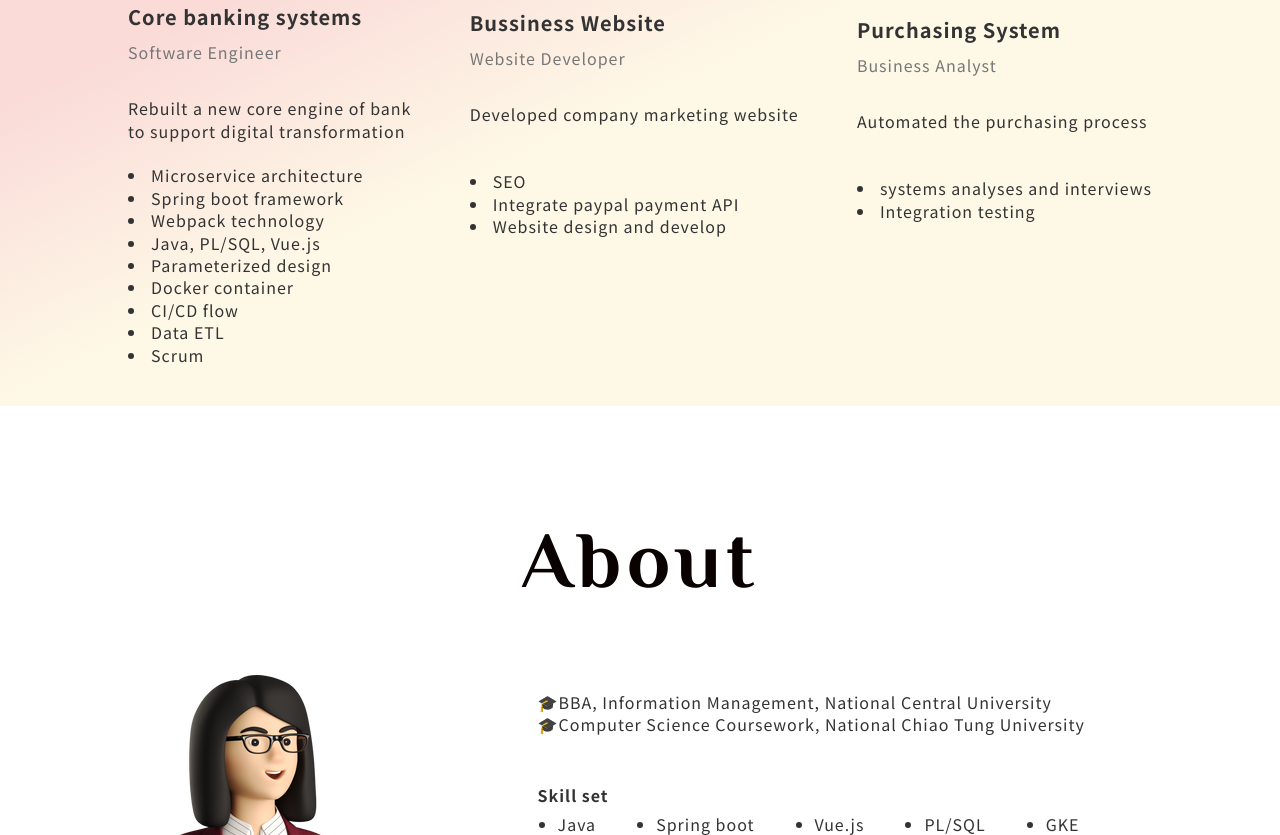
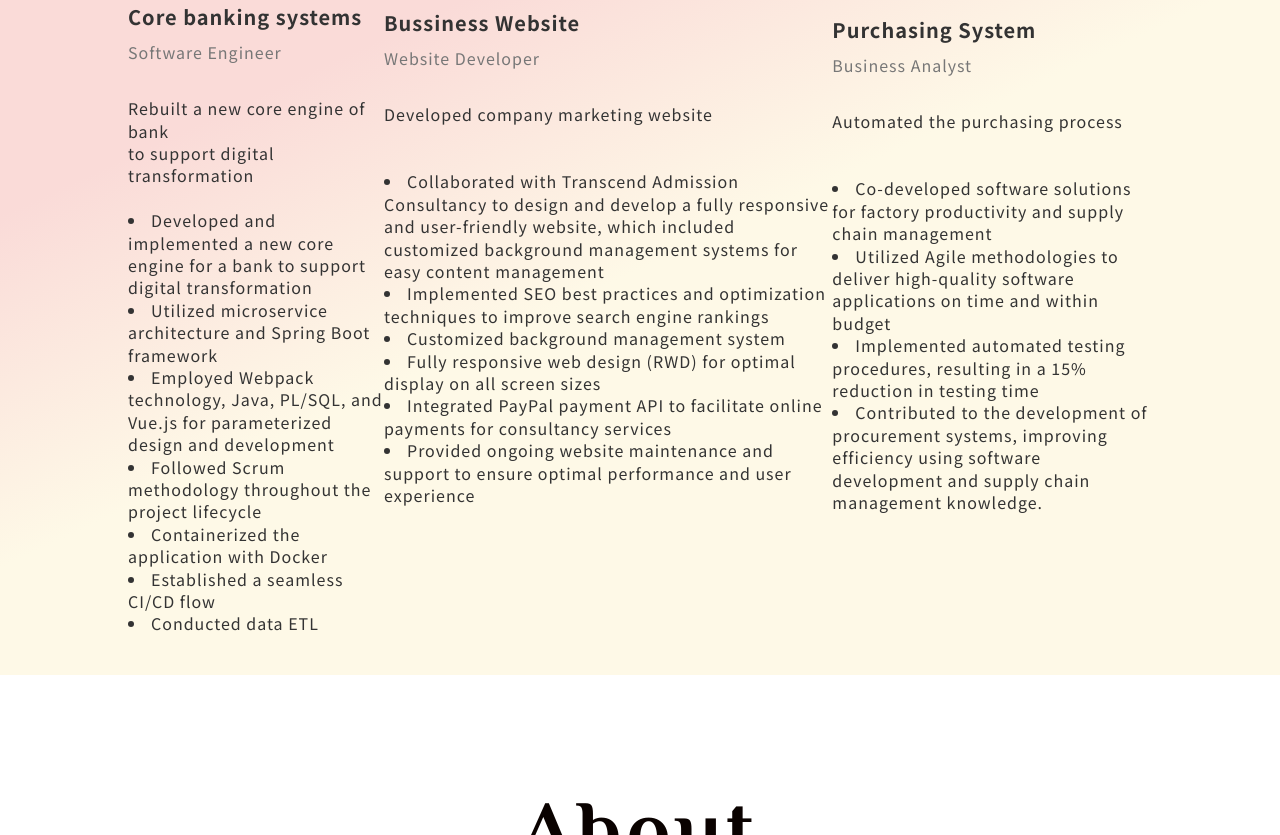
Before and after one commit to WinnieLinshi/WinnieLinshi.github.io, a plain HTML site: page index.html in a window 1280 px wide. Shown: the part 1179-2014 px from the top of the page. Drawn offline with Linux system fonts and the light colour scheme; a web font is replaced by a local one.

Commit message:
update intro and wording

```diff
--- a/index.html
+++ b/index.html
@@ -26,7 +26,7 @@
             <div class="wrapper-primary-text">
                 <div class="primary-title title">Howdy!<br>This is<br><span class="title">Winnie
                     Lin.</span></div>
-                <p>I'm a software engineer with 2 years working professional experience of using
+                <p>I'm a software engineer with 3 years working professional experience of using
                     Java, Oracle Server(PL/SQL), and Vue.js. <br><br>Build and develop RESTful microservices with Spring
                     Boot and Kubernetes.</p>
                 <div class="primary-social">
@@ -53,15 +53,13 @@
                         <div class="work-position">Software Engineer</div>
                         <div>Rebuilt a new core engine of bank <br>to support digital transformation</div>
                         <br>
-                        <li>Microservice architecture</li>
-                        <li>Spring boot framework</li>
-                        <li>Webpack technology</li>
-                        <li>Java, PL/SQL, Vue.js</li>
-                        <li>Parameterized design</li>
-                        <li>Docker container</li>
-                        <li>CI/CD flow</li>
-                        <li>Data ETL</li>
-                        <li>Scrum</li>
+                        <li>Developed and implemented a new core engine for a bank to support digital transformation</li>
+                        <li>Utilized microservice architecture and Spring Boot framework</li>
+                        <li>Employed Webpack technology, Java, PL/SQL, and Vue.js for parameterized design and development</li>
+                        <li>Followed Scrum methodology throughout the project lifecycle</li>
+                        <li>Containerized the application with Docker</li>
+                        <li>Established a seamless CI/CD flow</li>
+                        <li>Conducted data ETL</li>
                     </div>
                 </div>
                 <div class="wrapper-work">
@@ -72,9 +70,12 @@
                         <div class="work-position">Website Developer</div>
                         <div>Developed company marketing website</div>
                         <br><br>
-                        <li>SEO</li>
-                        <li>Integrate paypal payment API</li>
-                        <li>Website design and develop</li>
+                        <li>Collaborated with Transcend Admission Consultancy to design and develop a fully responsive and user-friendly website, which included customized background management systems for easy content management</li>
+                        <li>Implemented SEO best practices and optimization techniques to improve search engine rankings</li>
+                        <li>Customized background management system</li>
+                        <li>Fully responsive web design (RWD) for optimal display on all screen sizes</li>
+                        <li>Integrated PayPal payment API to facilitate online payments for consultancy services</li>
+                        <li>Provided ongoing website maintenance and support to ensure optimal performance and user experience</li>
                     </div>
                 </div>
                 <div class="wrapper-work">
@@ -84,8 +85,10 @@
                         <div class="work-position">Business Analyst</div>
                         <div>Automated the purchasing process</div>
                         <br><br>
-                        <li>systems analyses and interviews</li>
-                        <li>Integration testing</li>
+                        <li>Co-developed software solutions for factory productivity and supply chain management</li>
+                        <li>Utilized Agile methodologies to deliver high-quality software applications on time and within budget</li>
+                        <li>Implemented automated testing procedures, resulting in a 15% reduction in testing time</li>
+                        <li>Contributed to the development of procurement systems, improving efficiency using software development and supply chain management knowledge.</li>
                     </div>
                 </div>
             </div>
```
